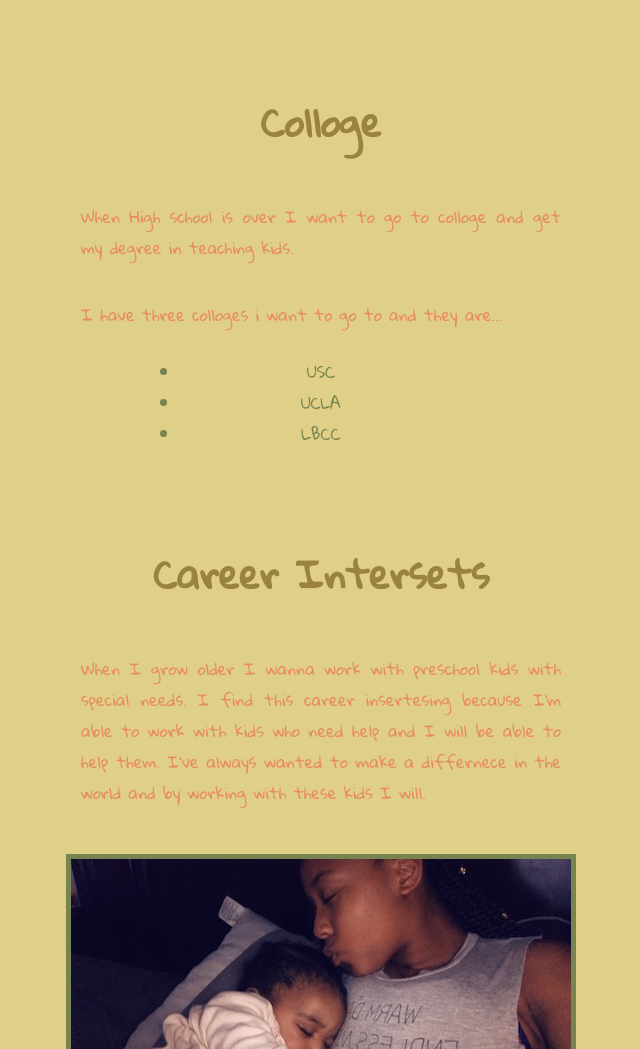
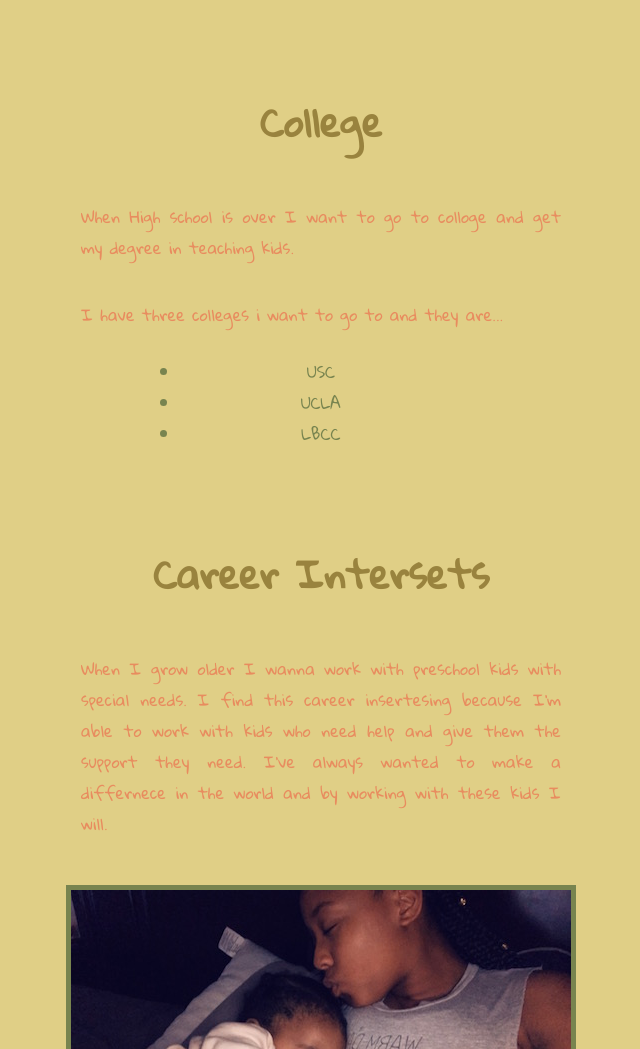
Before and after one commit to AmariIsMe/AmariIsMe.github.io, a plain HTML site: page aspirations.html in a window 1280 px wide. Shown: the part 922-1971 px from the top of the page, without its empty margins (319-959 px from the left). Drawn offline with Linux system fonts and the light colour scheme.

Commit message:
Update aspirations.html

```diff
--- a/aspirations.html
+++ b/aspirations.html
@@ -30,9 +30,9 @@
 			</ol>
 	</article>
 	<article>
-		<h2>Colloge</h2>
+		<h2>College</h2>
         <p>When High school is over I want to go to colloge and get my degree in teaching kids.</P>
-		<p> I have three colloges i want to go to and they are...</p>
+		<p> I have three colleges i want to go to and they are...</p>
 			<ul>
 				<li>USC</li>
 				<li>UCLA</li>
@@ -43,7 +43,7 @@
 	</article>
 	<article>
 		<h2>Career Intersets</h2>
-        <p>When I grow older I wanna work with preschool kids with special needs. I find this career insertesing because I'm able to work with kids who need help and I will be able to help them. I've always wanted to make a differnece in the world and by working with these kids I will.</p>
+        <p>When I grow older I wanna work with preschool kids with special needs. I find this career insertesing because I'm able to work with kids who need help and give them the support they need. I've always wanted to make a differnece in the world and by working with these kids I will.</p>
 
 	</article>
         <img src="images/lele.JPG" alt="A picture of Me with little kids" width"200">
```
